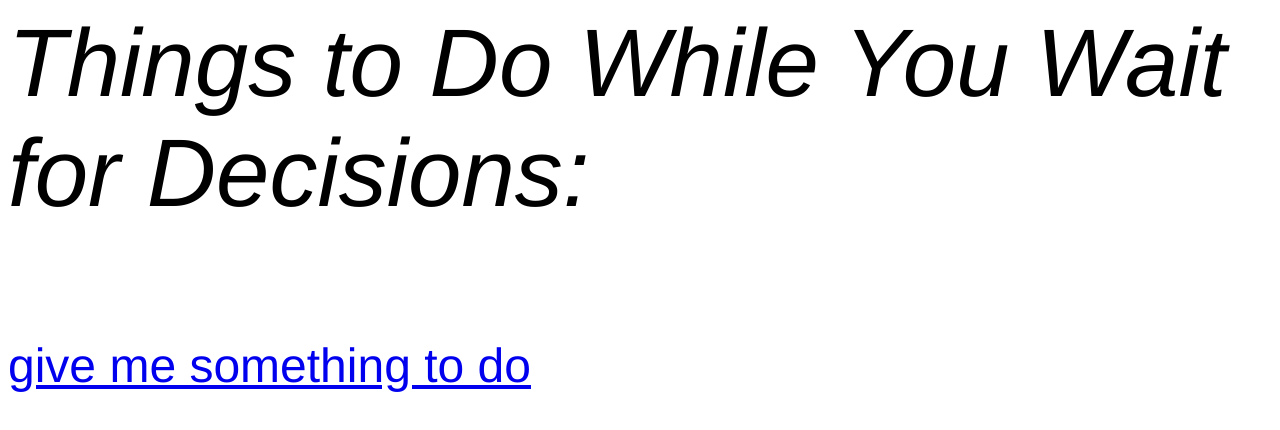
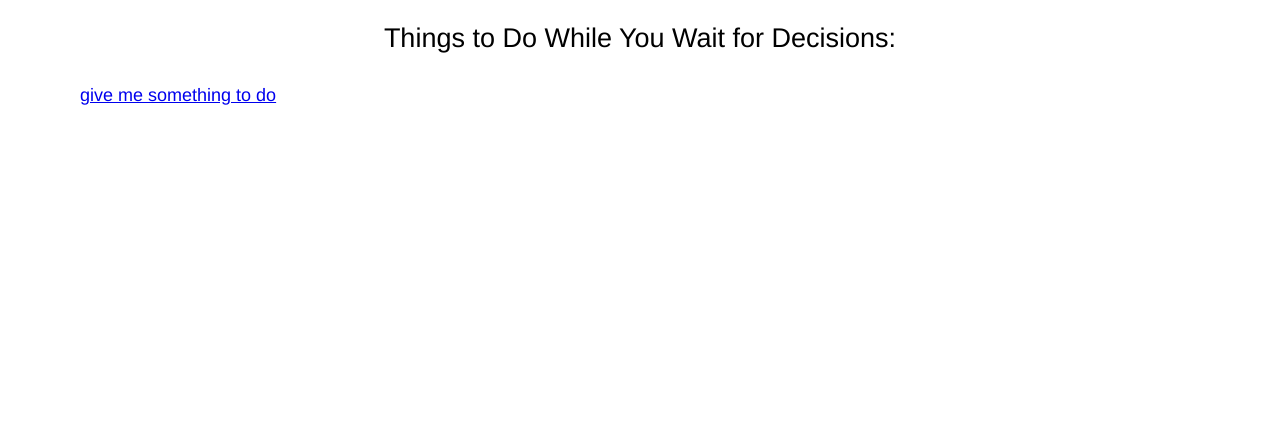
Before and after one commit to kateartz/grad-waiting, a plain HTML site: page index.html in a window 1280 px wide. Drawn offline with Linux system fonts and the light colour scheme; a web font is replaced by a local one.

Commit message:
switched to css stylesheet from inline

```diff
--- a/index.html
+++ b/index.html
@@ -1,13 +1,17 @@
-<html>
+<!doctype html>
+<html class="no-js" lang="">
 <head>
-	<title>Things to Do While You Wait for Decisions</title>
-	<style>
-	  body{font-family:Helvetica,Arial,sans-serif;font-size:600%}
-	  .refresh{font-size:50%;}
-	</style>
+  <meta charset="utf-8">
+  <meta http-equiv="X-UA-Compatible" content="IE=edge">
+  <title>Things to Do While You Wait for Decisions</title>
+  <meta name="description" content="">
+  <meta name="viewport" content="width=device-width, initial-scale=1, maximum-scale=1">
+  <link rel="stylesheet" href="grad-waiting.css">
 </head>
+
 <body>
-  <i>Things to Do While You Wait for Decisions:</i><br />
+  <h2>Things to Do While You Wait for Decisions:</h2>
+
   <script>
     var waiting_ideas = [
       "Twiddle your thumbs",
@@ -88,9 +92,10 @@
       "Watch 3 year-old movie trailers on Youtube",
       "Get into a fight with a family member on Facebook over politics"
     ];
+    document.write("<b>"+waiting_ideas[Math.round(Math.random()*(waiting_ideas.length-1))]+"</b>");
+  </script><br />
 
-    document.write('<b>'+waiting_ideas[Math.round(Math.random()*(waiting_ideas.length-1))]+'</b>');
-  </script><br />
-  <a class="refresh" href="index.html">give me something to do</a>
+
+  <a class="refresh" href="https://tvethiopia.github.io/grad-waiting/">give me something to do</a>
 </body>
 </html>
```
